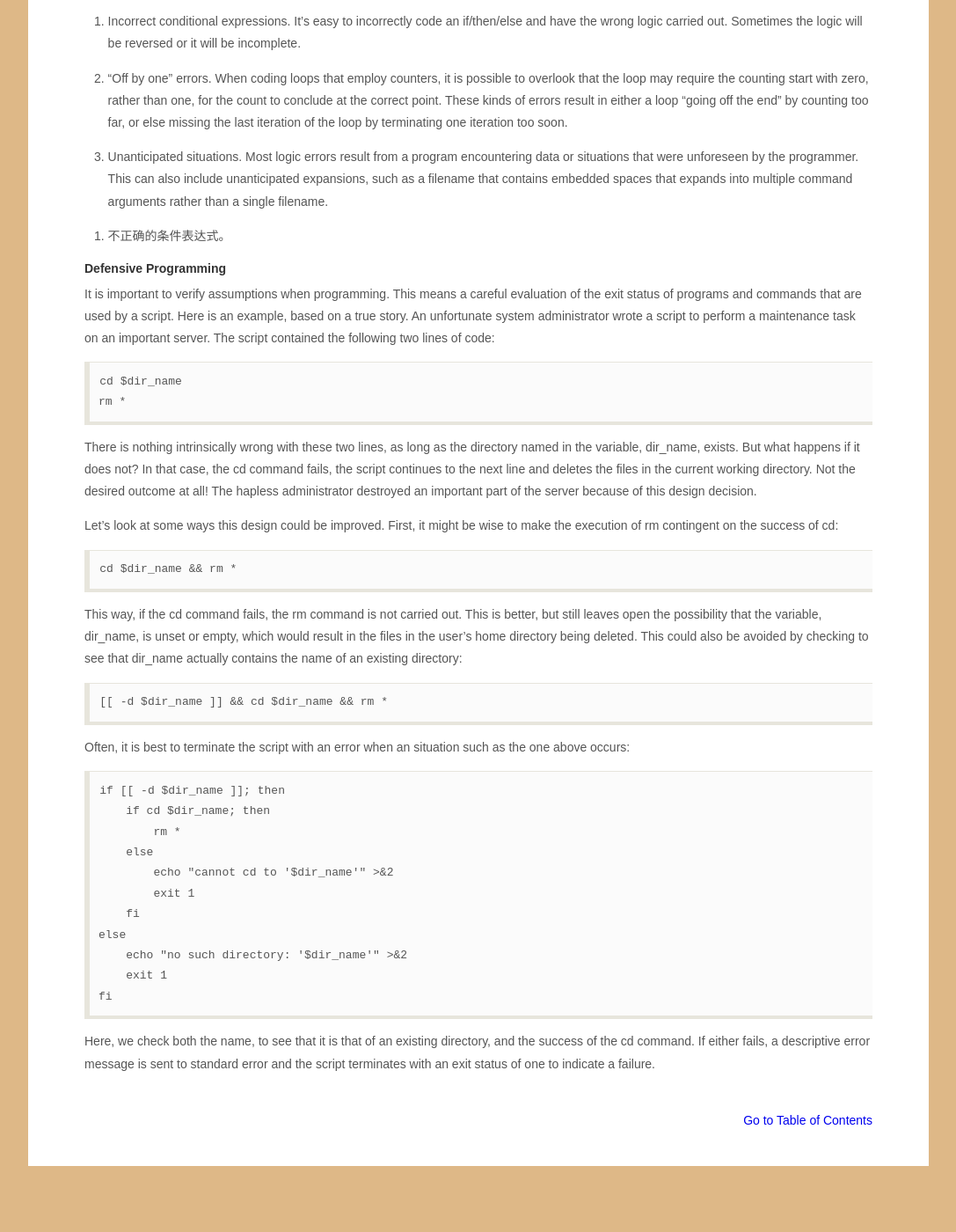
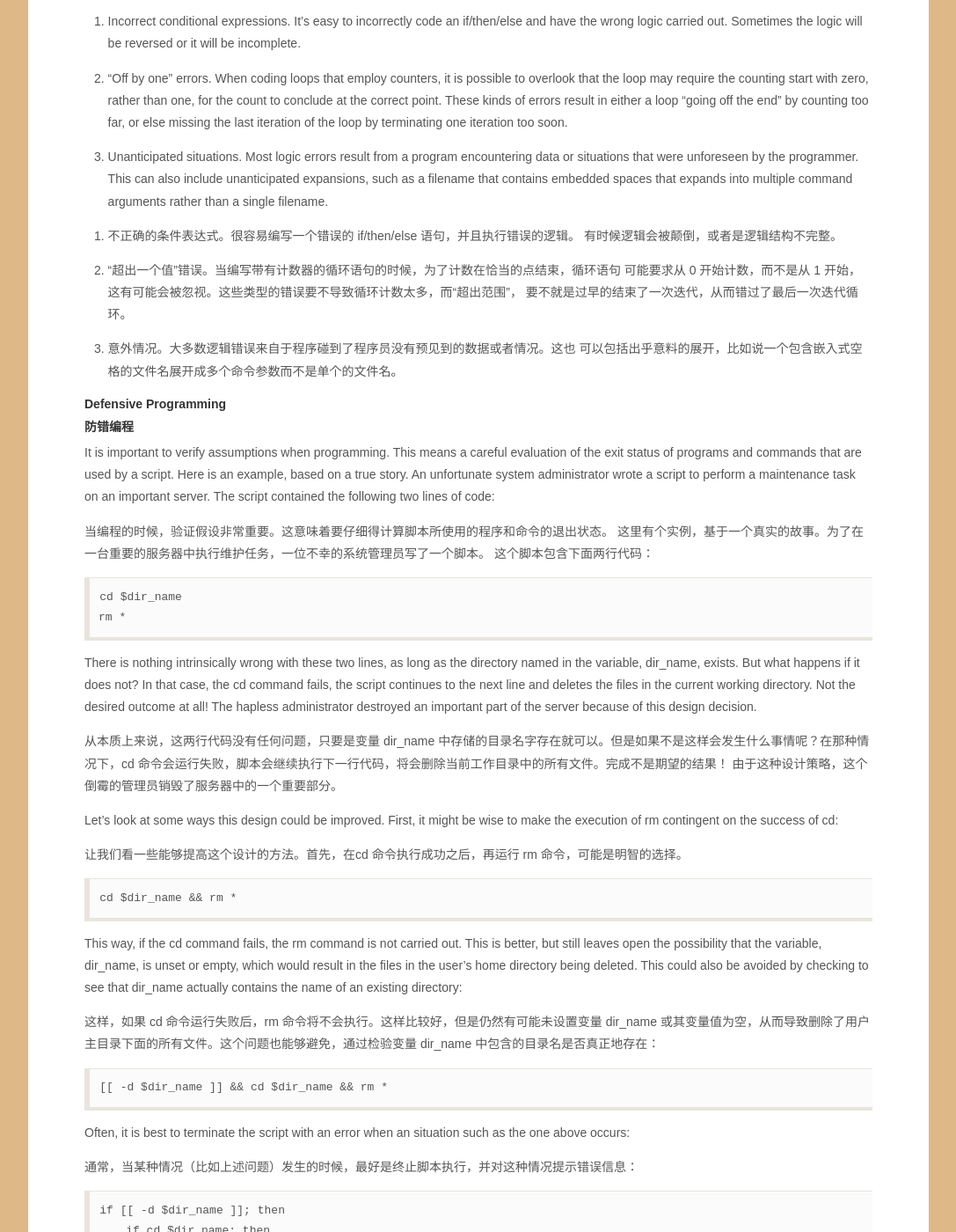
Before and after one commit to billie66/TLCL, a Jekyll site: the page built from book/troubleshooting.md, in a window 1280 px wide and 1400 px high, scrolled down 4815 px. Shown: the whole window at 88% size, without its empty margins (96-1183 px from the left). Built offline with Jekyll 4.4.1, drawn with Linux system fonts in a browser that asks for light colours; Markdown is read by kramdown in place of the engine named in the settings; some of the changed text lies outside the part shown.

Commit message:
make some change in 1th and add new content in 31th

```diff
--- a/book/troubleshooting.md
+++ b/book/troubleshooting.md
@@ -255,16 +255,30 @@ unanticipated expansions, such as a filename that contains embedded spaces that
 expands into multiple command arguments rather than a single filename.
 
 <ol>
-<li><p>不正确的条件表达式。</p></li>
+<li><p>不正确的条件表达式。很容易编写一个错误的 if/then/else 语句，并且执行错误的逻辑。
+有时候逻辑会被颠倒，或者是逻辑结构不完整。</p></li>
+
+<li><p>“超出一个值”错误。当编写带有计数器的循环语句的时候，为了计数在恰当的点结束，循环语句
+可能要求从 0 开始计数，而不是从 1 开始，这有可能会被忽视。这些类型的错误要不导致循环计数太多，而“超出范围”，
+要不就是过早的结束了一次迭代，从而错过了最后一次迭代循环。</p></li>
+
+<li><p>意外情况。大多数逻辑错误来自于程序碰到了程序员没有预见到的数据或者情况。这也
+可以包括出乎意料的展开，比如说一个包含嵌入式空格的文件名展开成多个命令参数而不是单个的文件名。</p></li>
 </ol>
 
 #### Defensive Programming
+
+#### 防错编程
 
 It is important to verify assumptions when programming. This means a careful
 evaluation of the exit status of programs and commands that are used by a script. Here is
 an example, based on a true story. An unfortunate system administrator wrote a script to
 perform a maintenance task on an important server. The script contained the following
 two lines of code:
+
+当编程的时候，验证假设非常重要。这意味着要仔细得计算脚本所使用的程序和命令的退出状态。
+这里有个实例，基于一个真实的故事。为了在一台重要的服务器中执行维护任务，一位不幸的系统管理员写了一个脚本。
+这个脚本包含下面两行代码：
 
     cd $dir_name
     rm *
@@ -275,8 +289,16 @@ command fails, the script continues to the next line and deletes the files in th
 working directory. Not the desired outcome at all! The hapless administrator destroyed
 an important part of the server because of this design decision.
 
+从本质上来说，这两行代码没有任何问题，只要是变量 dir_name
+中存储的目录名字存在就可以。但是如果不是这样会发生什么事情呢？在那种情况下，cd
+命令会运行失败，脚本会继续执行下一行代码，将会删除当前工作目录中的所有文件。完成不是期望的结果！
+由于这种设计策略，这个倒霉的管理员销毁了服务器中的一个重要部分。
+
 Let’s look at some ways this design could be improved. First, it might be wise to make
 the execution of rm contingent on the success of cd:
+
+让我们看一些能够提高这个设计的方法。首先，在cd 命令执行成功之后，再运行 rm
+命令，可能是明智的选择。
 
     cd $dir_name && rm *
 
@@ -286,10 +308,16 @@ would result in the files in the user’s home directory being deleted. This cou
 avoided by checking to see that dir_name actually contains the name of an existing
 directory:
 
+这样，如果 cd 命令运行失败后，rm 命令将不会执行。这样比较好，但是仍然有可能未设置变量
+dir_name 或其变量值为空，从而导致删除了用户主目录下面的所有文件。这个问题也能够避免，通过检验变量
+dir_name 中包含的目录名是否真正地存在：
+
     [[ -d $dir_name ]] && cd $dir_name && rm *
 
 Often, it is best to terminate the script with an error when an situation such as the one
 above occurs:
+
+通常，当某种情况（比如上述问题）发生的时候，最好是终止脚本执行，并对这种情况提示错误信息：
 
     if [[ -d $dir_name ]]; then
         if cd $dir_name; then
@@ -306,3 +334,7 @@ above occurs:
 Here, we check both the name, to see that it is that of an existing directory, and the
 success of the cd command. If either fails, a descriptive error message is sent to standard
 error and the script terminates with an exit status of one to indicate a failure.
+
+这里，我们检验了两种情况，一个名字，看看它是否为一个真正存在的目录，另一个是 cd
+命令是否执行成功。如果任一种情况失败，就会发送一个错误说明信息到标准错误，然后脚本
+终止执行，并用退出状态 1 表明脚本执行失败。
```
Also changed, not shown: book/introduction.md (+10 -10 lines).
